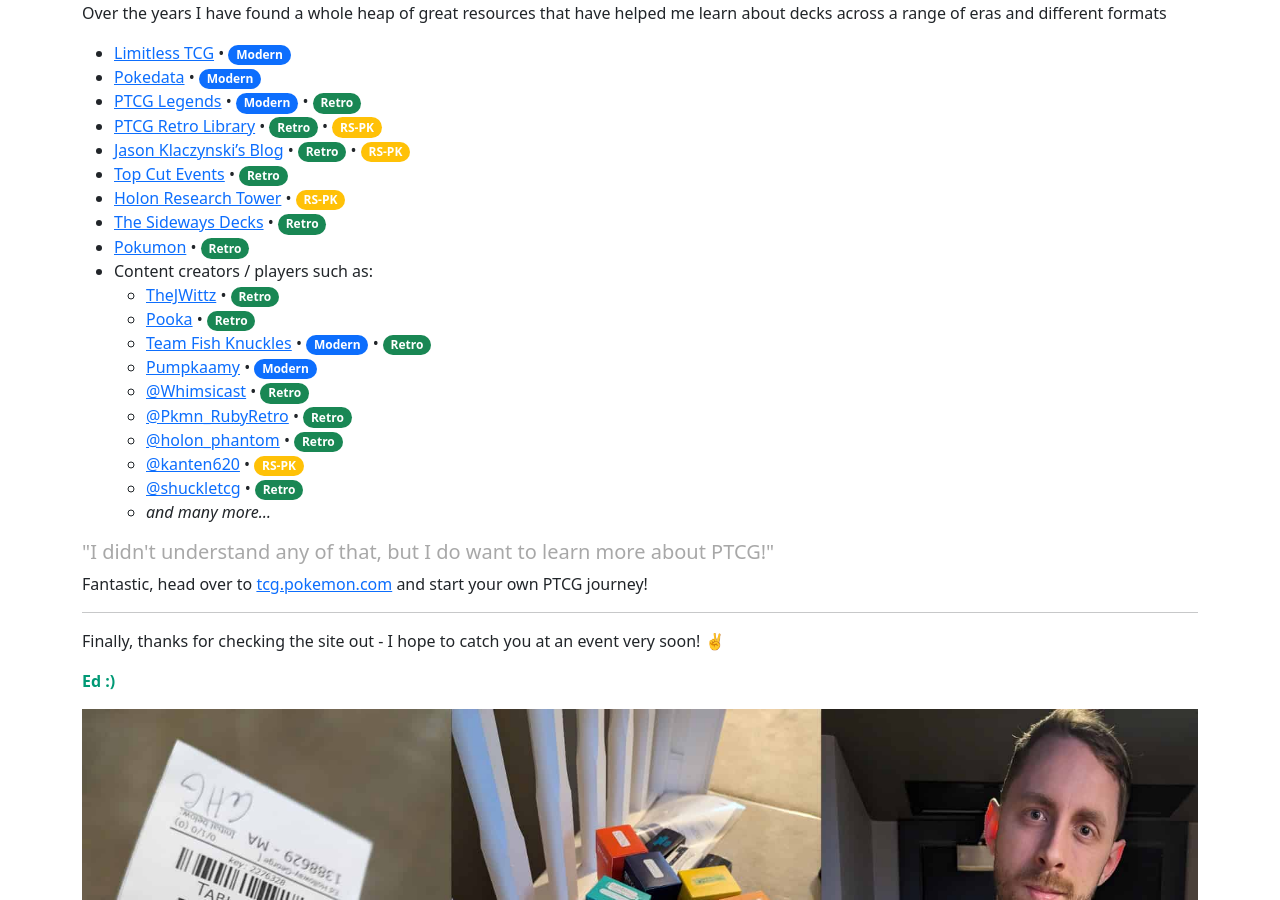
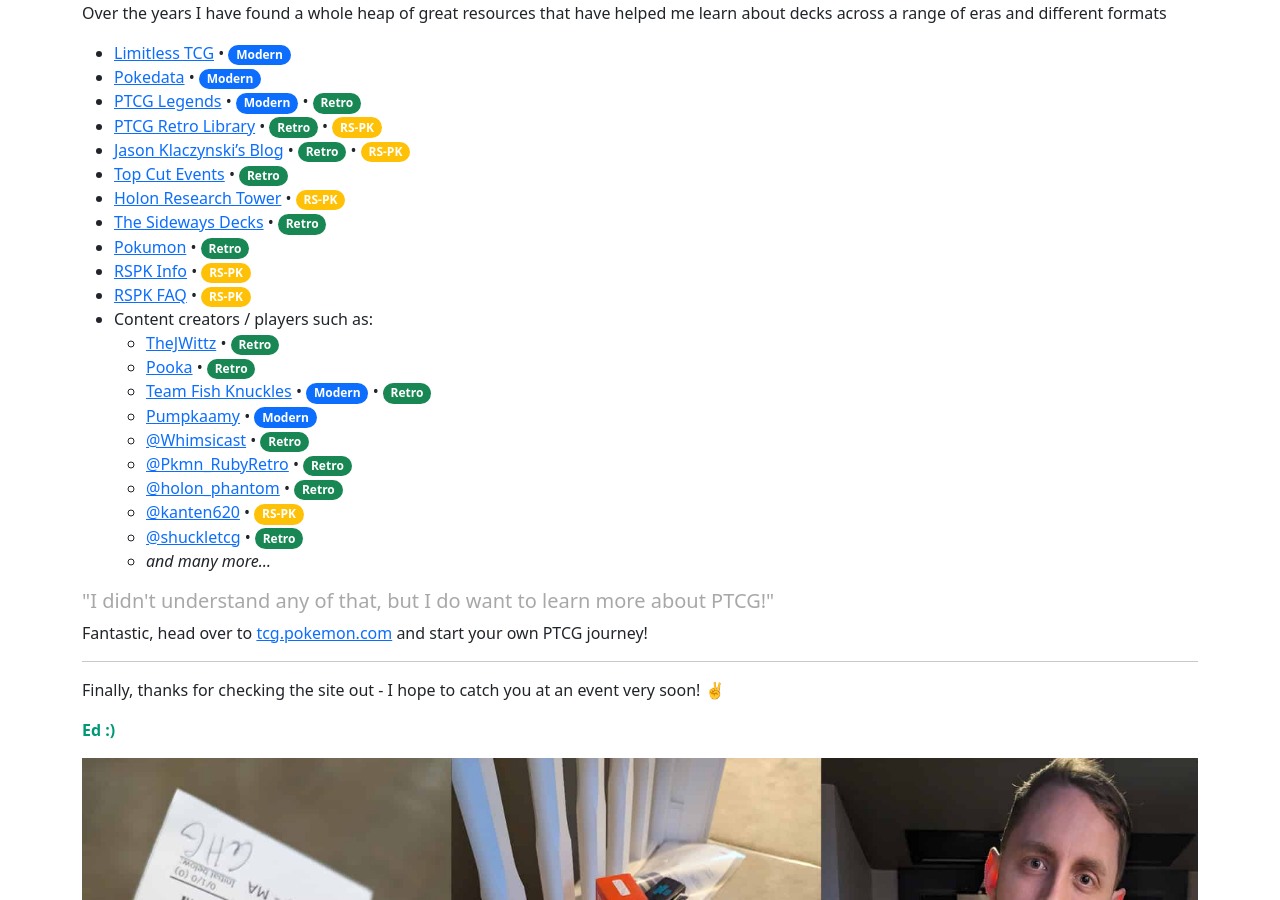
Before and after one commit to ed-george/ptcgenius.github.io, a Jekyll site: the page built from about.md, in a window 1280 px wide and 900 px high, scrolled down 1135 px. Built offline with Jekyll 4.4.1, drawn with Linux system fonts in a browser that asks for light colours.

Commit message:
Add RSPK Info and FAQ links to about.md

```diff
--- a/about.md
+++ b/about.md
@@ -59,6 +59,8 @@
 * [Holon Research Tower](http://holonresearchtower.com/) &bull; <span class="badge rounded-pill bg-warning">RS-PK</span>
 * [The Sideways Decks](https://sites.google.com/view/sidedeckways/home) &bull; <span class="badge rounded-pill bg-success">Retro</span>
 * [Pokumon](https://pokumon.com/) &bull; <span class="badge rounded-pill bg-success">Retro</span>
+* [RSPK Info](https://sites.google.com/view/rspk47/home?authuser=0) &bull; <span class="badge rounded-pill bg-warning">RS-PK</span>
+* [RSPK FAQ](https://docs.google.com/document/d/1UTcaVFfJM-WgxyoHp4DXeIZ6JAUGWUaCdNUFE8yxZ1U/edit?usp=sharing) &bull; <span class="badge rounded-pill bg-warning">RS-PK</span>
 * Content creators / players such as:
   * [TheJWittz](https://www.youtube.com/@TheJWittz/videos) &bull; <span class="badge rounded-pill bg-success">Retro</span>
   * [Pooka](https://www.youtube.com/@TheTopCut/videos) &bull; <span class="badge rounded-pill bg-success">Retro</span>
```
